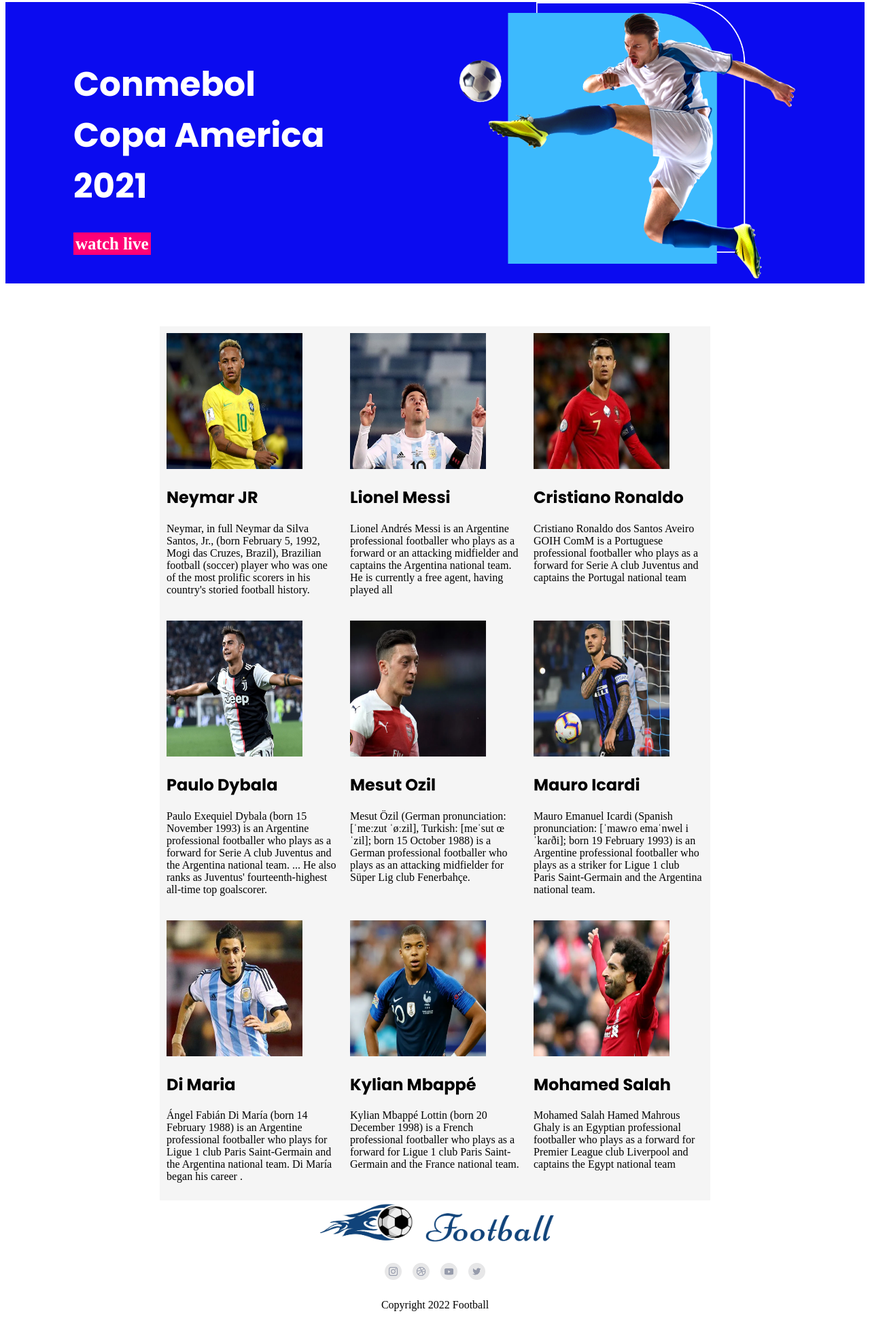
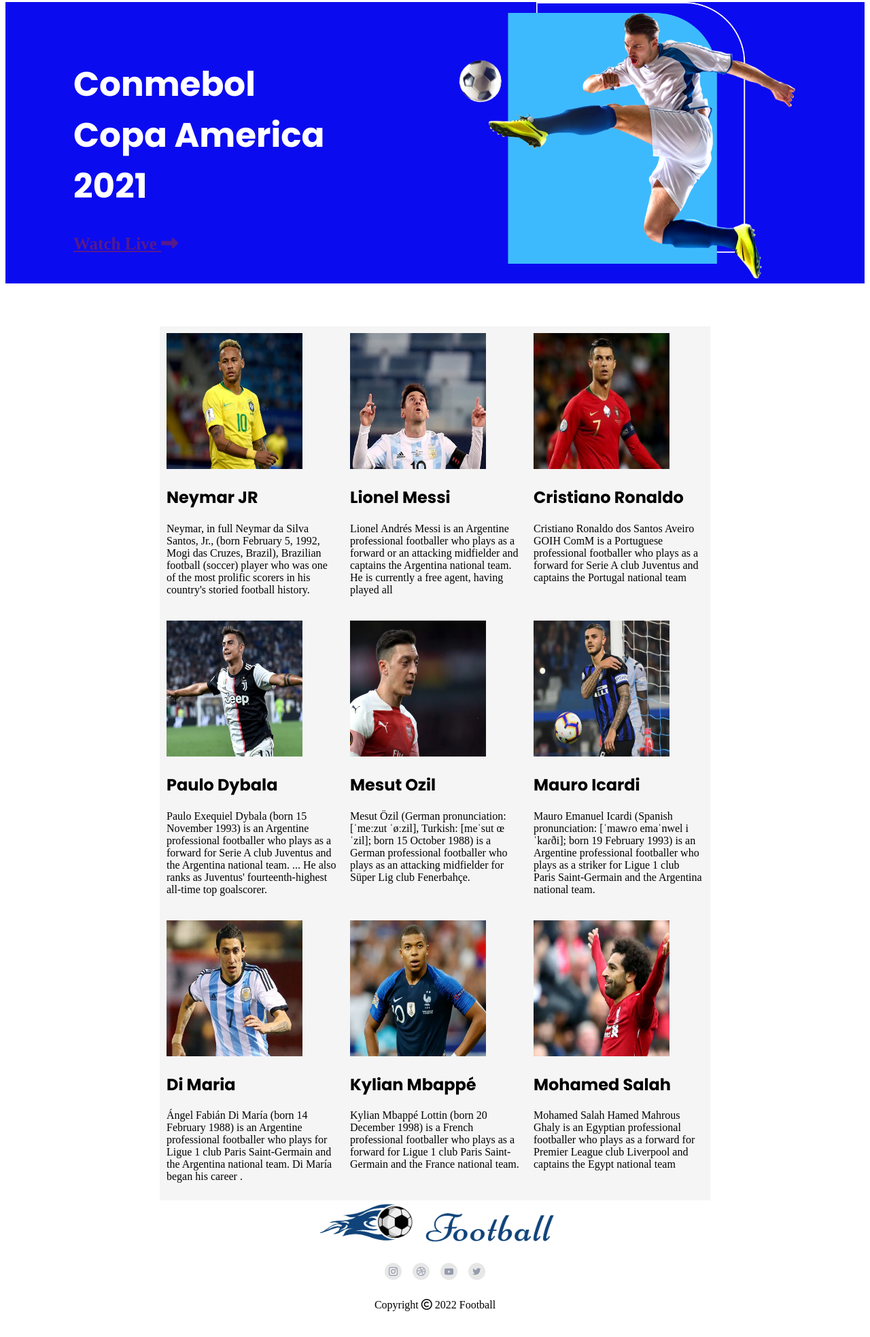
Before and after one commit to masum38/my-responsive-website, a plain HTML site: page index.html in a window 1280 px wide. Shown: the part 5-1972 px from the top of the page at 68% size. Drawn offline with Linux system fonts and the light colour scheme.

Commit message:
added icon and hover transition

```diff
--- a/index.html
+++ b/index.html
@@ -6,6 +6,7 @@
     <meta http-equiv="X-UA-Compatible" content="IE=edge">
     <meta name="viewport" content="width=device-width, initial-scale=1.0">
     <title>my responsive website</title>
+    <script src="https://kit.fontawesome.com/e08330c12e.js" crossorigin="anonymous"></script>
     <link rel="stylesheet" href="style.css">
 </head>
 
@@ -16,7 +17,7 @@
         <div class="container">
             <div class="top-left">
                 <h1>Conmebol <br> Copa America <br> 2021</h1>
-                <a href="">watch live</a>
+                <a href="">Watch Live <i class="fas fa-long-arrow-alt-right"></i></a>
             </div>
             <div class="top-right">
                 <img src="images/banner.png" alt="">
@@ -106,7 +107,7 @@
                 <img src="images/Social Icons/Twitter.png" alt="">
             </div>
         </div>
-        <p>Copyright 2022 Football</p>
+        <p>Copyright <i class="far fa-copyright"></i> 2022 Football</p>
     </footer>
 </body>
 
--- a/style.css
+++ b/style.css
@@ -1,3 +1,4 @@
+
 @import url('https://fonts.googleapis.com/css2?family=Poppins:wght@700&display=swap');
 
 .container{
@@ -20,11 +21,13 @@ h1{
      font-weight: 700;
      font-size: 25px;
  }
- .top-left a{
+ .top-left a:hover{
      text-decoration: none;
      padding: 3px;
     background-color: rgb(255, 0, 119);
      color: white;
+     transition: 1s;
+
  }
  .top-players{
 display: grid;
```
